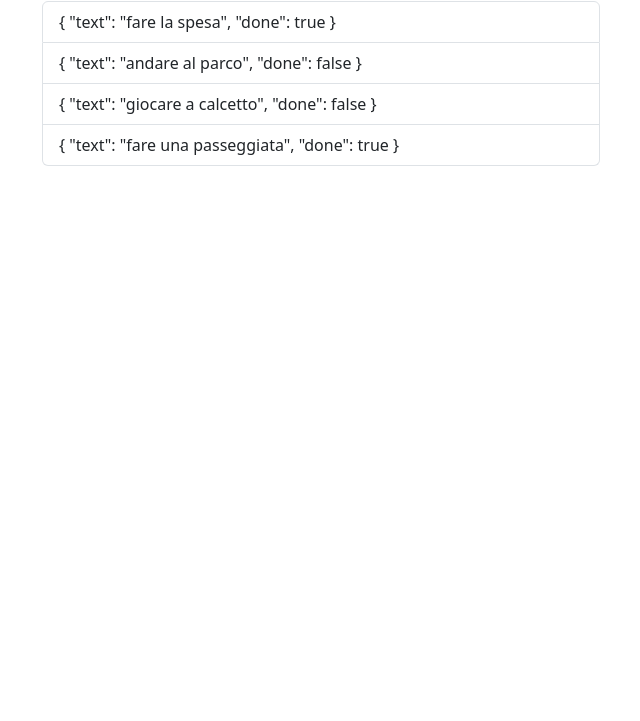
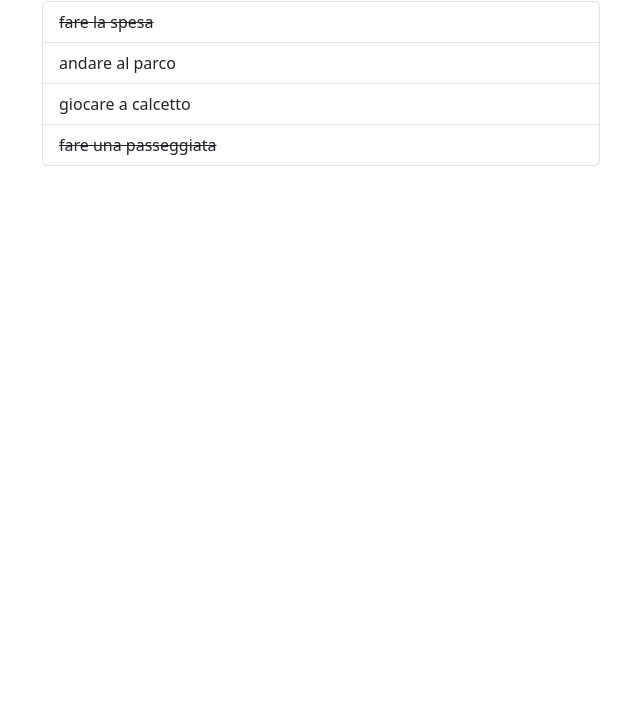
Before and after one commit to DavideAtzo/vue-todolist, a plain HTML site: page index.html in a window 1280 px wide. Shown: the part 79-800 px from the top of the page, without its empty margins (313-953 px from the left). Drawn offline with nearby package versions, Linux system fonts and the light colour scheme.

Commit message:
milestone 1

```diff
--- a/css/style.css
+++ b/css/style.css
@@ -0,0 +1,3 @@
+.bar{
+    text-decoration: line-through;
+}
--- a/index.html
+++ b/index.html
@@ -26,7 +26,7 @@
             <div class="row justify-content-center">
                 <ul class="list-group col-md-6">
                     <li v-for="(todo, index) in todolist" class="list-group-item">
-                        <div>{{ todo }} </div>
+                        <div :class="{bar: todo.done === true}">{{ todo.text }} </div>
                     </li>
                 </ul>
             </div>
```
